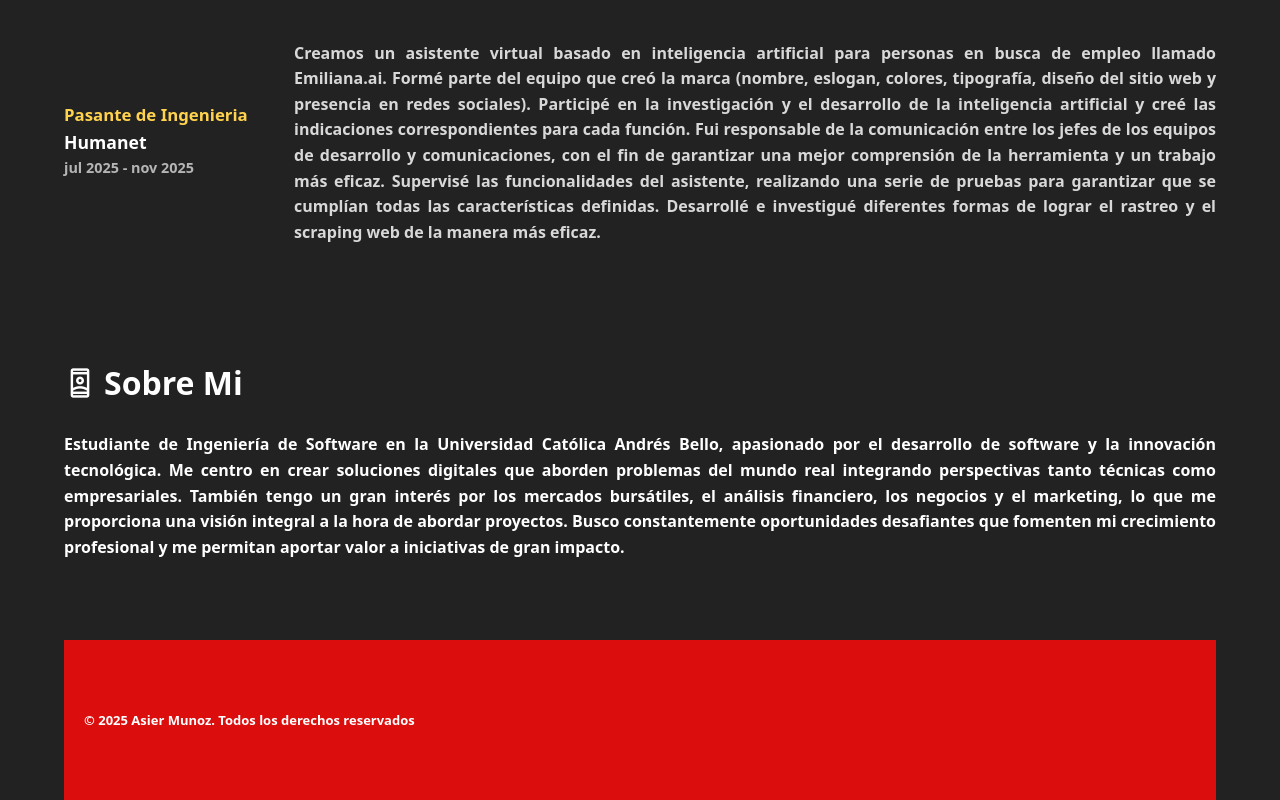
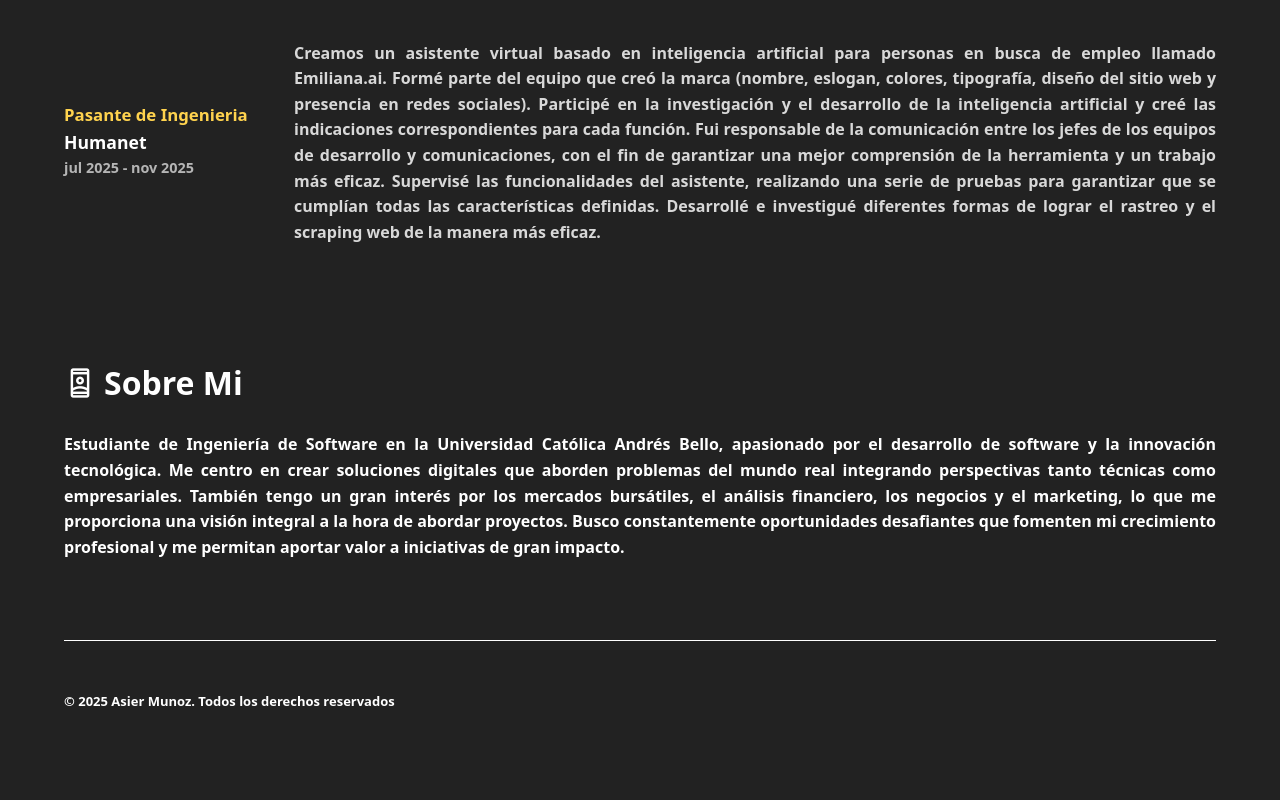
Before and after one commit to asiermunoz/personal-portfolio, a React (Vite) app: page / in a window 1280 px wide. Shown: the part 678-1478 px from the top of the page. After the commit the page ends 1439 px from the top, so only its background shows below. Built offline with nearby package versions, Linux system fonts and the light colour scheme.

Commit message:
footer fixed

```diff
--- a/src/styles/Footer.css
+++ b/src/styles/Footer.css
@@ -1,10 +1,9 @@
 .footer {
-    /* background-color: #222; */
-    background-color: #dc0d0d;
+    border-top: 1px solid;
+    background-color: #222;
     color: white;
     text-align:left;
     align-content: center;
-    padding: 20px;
     min-height: 15vh;
     max-height: 15vh;
     font-size: small;
```
